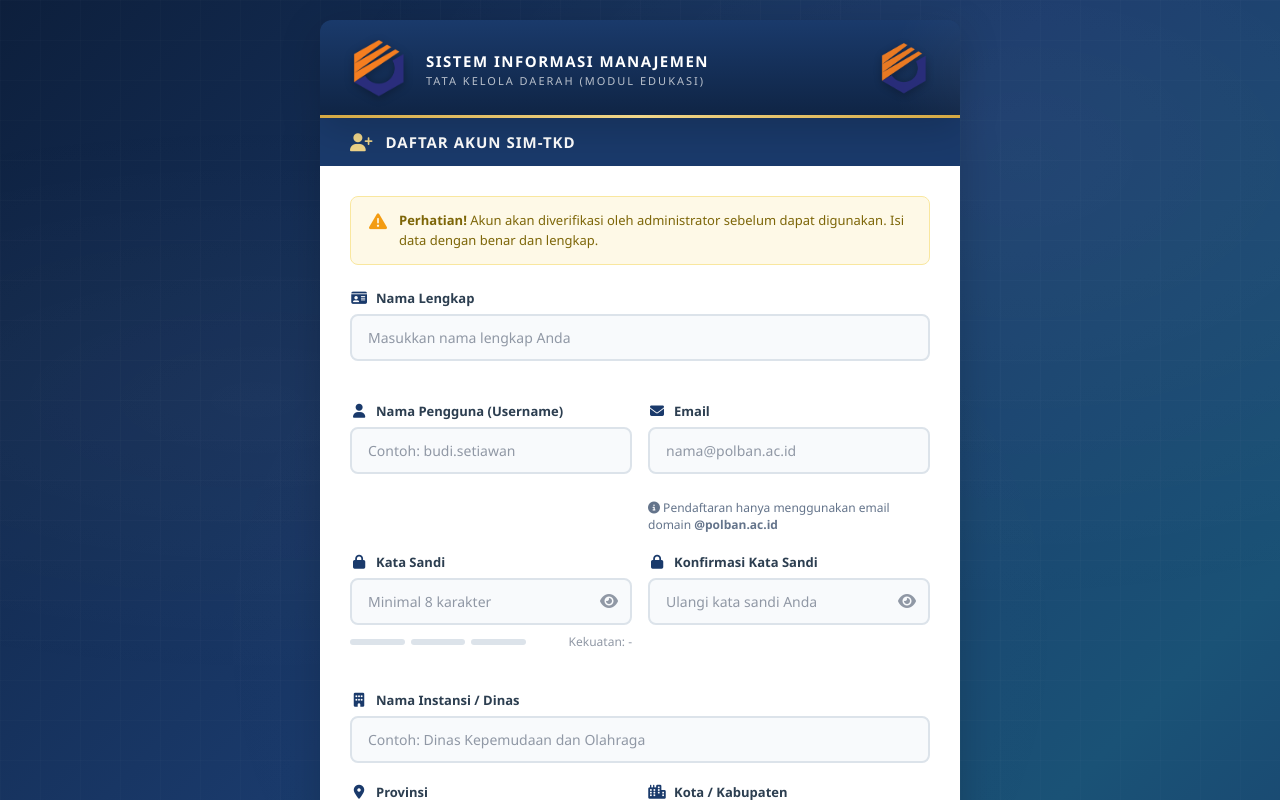
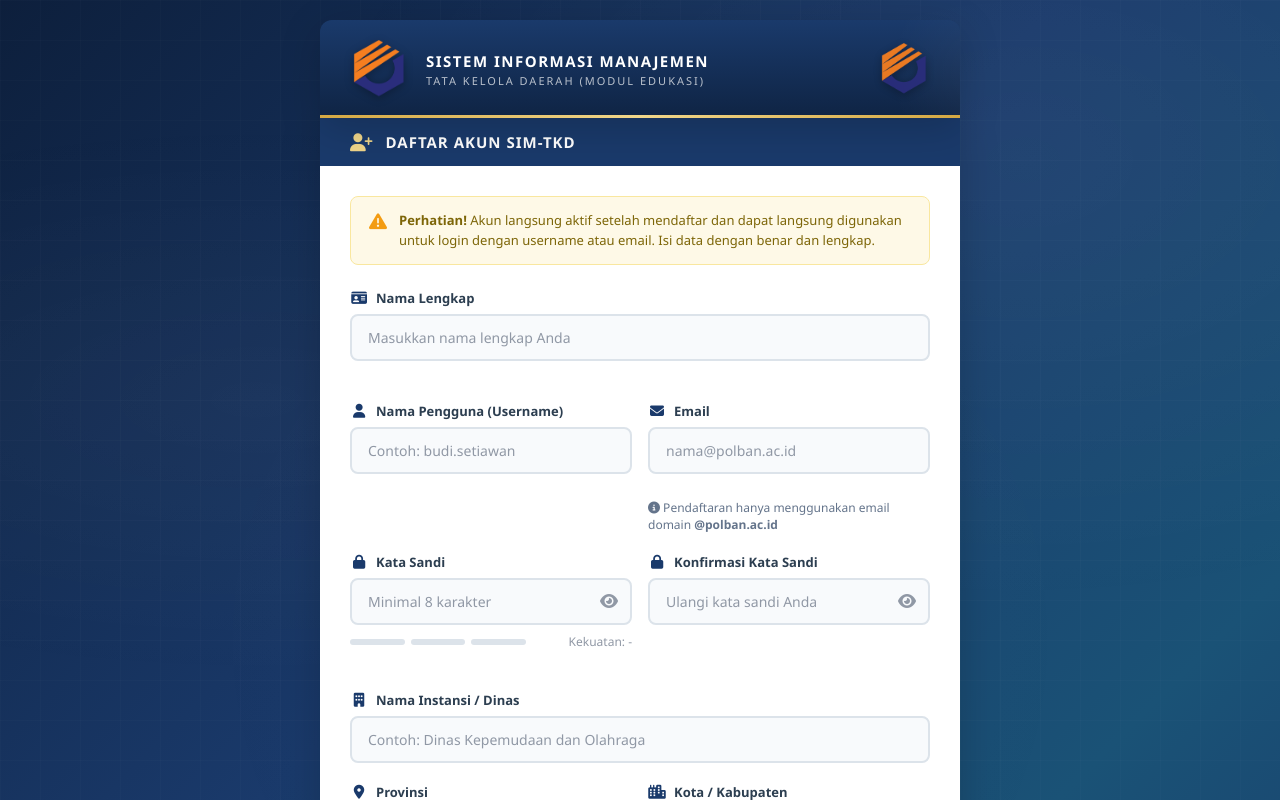
Before and after one commit to RianSetyaa/PENATAUSAHAAN, a PHP site: page /localhost/daftar.html in a window 1280 px wide. Shown: the top 800 px of the page. Run offline with PHP 8.4, Linux system fonts and the light colour scheme.

Commit message:
pembaruan metode daftar dan login pada simtkd

```diff
--- a/api/register.php
+++ b/api/register.php
@@ -85,11 +85,11 @@
 // Token API unik per pengguna (multi-tenant). DB menyimpan HASH-nya.
 $apiToken = generateApiToken();
 
-// Simpan pengguna baru (status default: pending -> menunggu verifikasi admin)
+// Simpan pengguna baru (status langsung 'aktif' -> tanpa verifikasi admin)
 try {
     $stmt = $pdo->prepare("
         INSERT INTO users (nama_lengkap, username, email, password, instansi, kota, provinsi, api_token, peran, status)
-        VALUES (?, ?, ?, ?, ?, ?, ?, ?, ?, 'pending')
+        VALUES (?, ?, ?, ?, ?, ?, ?, ?, ?, 'aktif')
     ");
     $stmt->execute([$nama, $username, $email, $hashed, $instansi, $kota, $provinsi, hashApiToken($apiToken), $peran]);
 
@@ -98,6 +98,6 @@
     jsonResponse(false, 'Terjadi kesalahan saat menyimpan data. Silakan coba lagi.', [], 500);
 }
 
-jsonResponse(true, 'Pendaftaran berhasil! Akun Anda menunggu verifikasi administrator. Silakan login.', [
+jsonResponse(true, 'Pendaftaran berhasil! Akun Anda langsung aktif. Silakan login menggunakan username atau email.', [
     'user_id' => $userId,
 ], 201);
--- a/daftar.html
+++ b/daftar.html
@@ -60,7 +60,7 @@
                 <!-- Peringatan -->
                 <div class="alert alert-warning">
                     <i class="fas fa-exclamation-triangle"></i>
-                    <span><strong>Perhatian!</strong> Akun akan diverifikasi oleh administrator sebelum dapat digunakan. Isi data dengan benar dan lengkap.</span>
+                    <span><strong>Perhatian!</strong> Akun langsung aktif setelah mendaftar dan dapat langsung digunakan untuk login dengan username atau email. Isi data dengan benar dan lengkap.</span>
                 </div>
 
                 <!-- Form Daftar -->
--- a/database/users.sql
+++ b/database/users.sql
@@ -22,7 +22,7 @@
     api_token     VARCHAR(64)   DEFAULT NULL,            -- token API per-user (multi-tenant)
     peran         ENUM('Admin Dinas','Operator','Bendahara','Verifikator','Kepala Dinas','Pengguna Umum')
                   DEFAULT 'Pengguna Umum',
-    status        ENUM('pending','aktif','nonaktif') DEFAULT 'pending',  -- menunggu verifikasi admin
+    status        ENUM('pending','aktif','nonaktif') DEFAULT 'aktif',    -- pendaftaran langsung aktif
     created_at    TIMESTAMP     DEFAULT CURRENT_TIMESTAMP,
     updated_at    TIMESTAMP     DEFAULT CURRENT_TIMESTAMP ON UPDATE CURRENT_TIMESTAMP,
     INDEX idx_status (status),
--- a/js/daftar.js
+++ b/js/daftar.js
@@ -387,17 +387,12 @@
             btnRegister.disabled = false;
 
             if (data.success) {
-                showToast(data.message || 'Pendaftaran berhasil!', 'success');
+                showToast(data.message || 'Pendaftaran berhasil! Akun langsung aktif.', 'success');
 
-                // Tampilkan peringatan bahwa akun menunggu verifikasi
-                setTimeout(function () {
-                    showToast('Akun Anda menunggu verifikasi administrator.', 'warning');
-                }, 1500);
-
-                // Redirect ke halaman login (frontend vanilla HTML)
+                // Akun langsung aktif -> redirect ke halaman login (frontend vanilla HTML)
                 setTimeout(function () {
                     window.location.href = 'login.html';
-                }, 3000);
+                }, 1800);
             } else {
                 showToast(data.message || 'Pendaftaran gagal. Silakan coba lagi.', 'error');
 
--- a/js/script.js
+++ b/js/script.js
@@ -215,7 +215,7 @@
         if (!username) {
             if (!hasError) {
                 usernameInput.style.borderColor = '#e74c3c';
-                showToast('Nama Pengguna (Username) wajib diisi.', 'warning');
+                showToast('Username atau Email wajib diisi.', 'warning');
                 hasError = true;
             }
         }
--- a/login.html
+++ b/login.html
@@ -51,13 +51,13 @@
                     <!-- Username -->
                     <div class="form-group">
                         <label for="username">
-                            <i class="fas fa-user"></i> Nama Pengguna (Username)
+                            <i class="fas fa-user"></i> Username / Email
                         </label>
                         <input
                             type="text"
                             id="username"
                             class="form-control"
-                            placeholder="Masukkan username Anda"
+                            placeholder="Masukkan username atau email Anda"
                             autocomplete="off"
                             required
                         >
--- a/setup.php
+++ b/setup.php
@@ -143,7 +143,7 @@
                     api_token     VARCHAR(64)   DEFAULT NULL,
                     peran         ENUM('Admin Dinas','Operator','Bendahara','Verifikator','Kepala Dinas','Pengguna Umum')
                                   DEFAULT 'Pengguna Umum',
-                    status        ENUM('pending','aktif','nonaktif') DEFAULT 'pending',
+                    status        ENUM('pending','aktif','nonaktif') DEFAULT 'aktif',
                     created_at    TIMESTAMP     DEFAULT CURRENT_TIMESTAMP,
                     updated_at    TIMESTAMP     DEFAULT CURRENT_TIMESTAMP ON UPDATE CURRENT_TIMESTAMP,
                     INDEX idx_status (status),
```
Also changed, not shown: api/login.php (+13 -4 lines), database/users_status_aktif.sql (added, +19 -0 lines), README.md.
